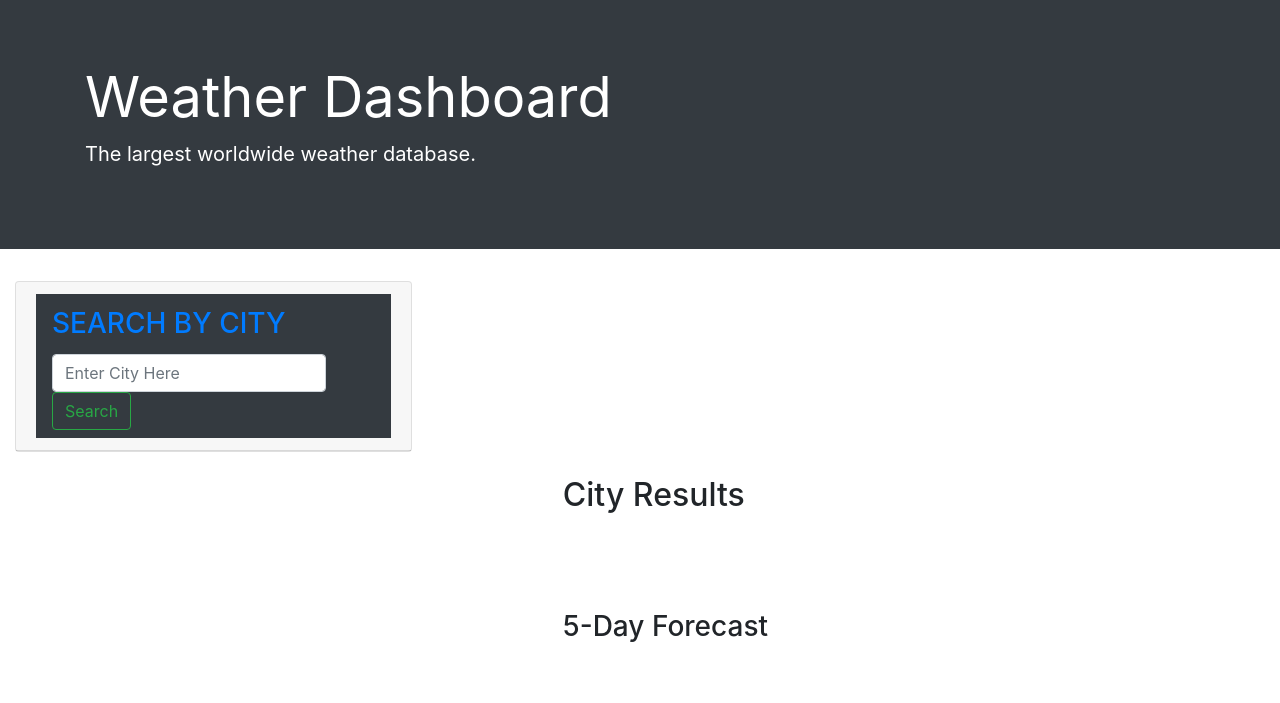
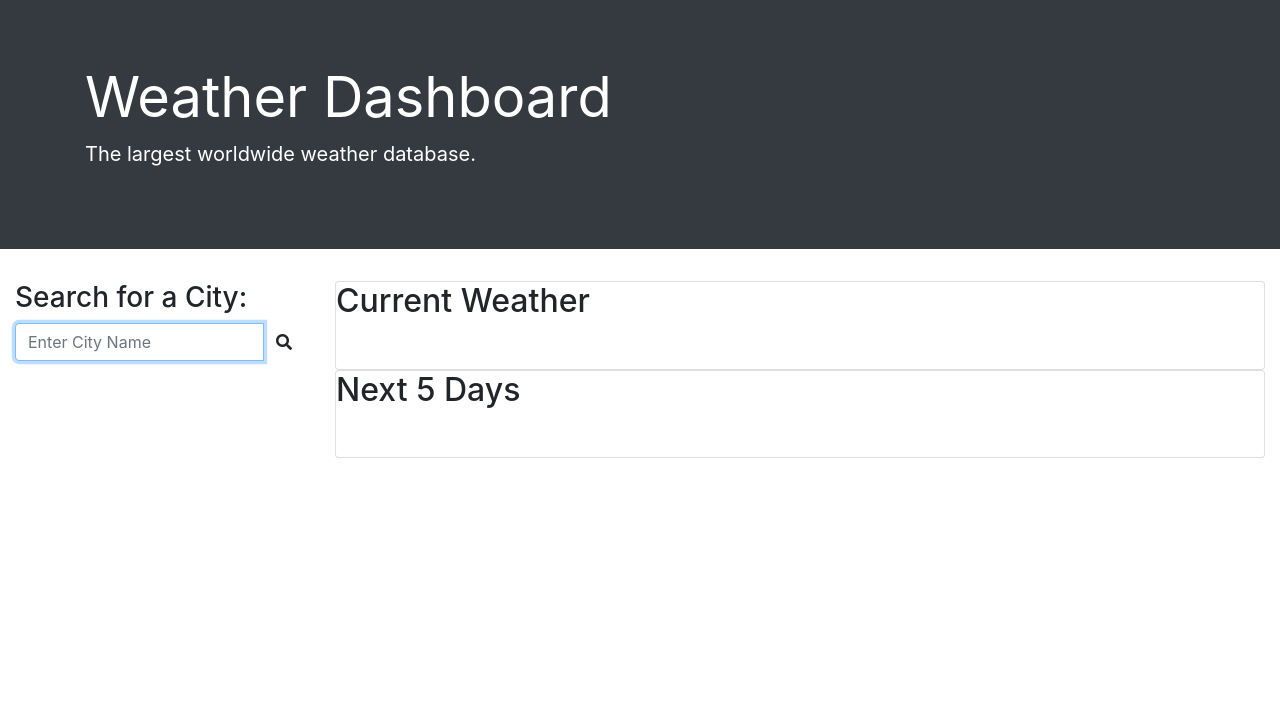
Before and after one commit to ilyublinsky/bcs-homework-assignment-6, a plain HTML site: page index.html in a window 1280 px wide. Shown: the top 703 px of the page. Drawn offline with nearby package versions, Linux system fonts and the light colour scheme.

Commit message:
got the current weather to render

```diff
--- a/index.html
+++ b/index.html
@@ -6,9 +6,9 @@
   <meta name="viewport" content="width=device-width, initial-scale=1.0">
   <meta http-equiv="X-UA-Compatible" content="ie=edge">
 
+  <link rel="stylesheet" href="/style.css">
   <link rel="stylesheet" href="https://cdn.jsdelivr.net/npm/bootstrap@4.6.0/dist/css/bootstrap.min.css" integrity="sha384-B0vP5xmATw1+K9KRQjQERJvTumQW0nPEzvF6L/Z6nronJ3oUOFUFpCjEUQouq2+l" crossorigin="anonymous">
   <link rel="stylesheet" href="https://cdnjs.cloudflare.com/ajax/libs/font-awesome/5.11.2/css/all.min.css">
-  <link rel="stylesheet" href="/style.css">
 
     <i class="wi-forecast-io-thunderstorm: thunderstorm"></i>
     <title>Weather Dashboard</title>
@@ -23,84 +23,35 @@
   </div>
 </header>
   <!--City Search Button Fuction-->
-<main class="flex-row justify-space-between">
-  <div class="col-12 col-md-4">
-    <div class="card">
-      <h3 class="card-header text-uppercase">
-      <nav class="navbar navbar-primary bg-dark">
-      <a class="navbar-brand"><h3>
-      <i class="wi-forecast-io-thunderstorm: thunderstorm"></i>Search by City</h3></a>
-    <form class="form-inline">
-      <input class="form-control mr-sm-2" type="search" placeholder="Enter City Here" aria-label="Search">
-      <button class="btn btn-outline-success my-2 my-sm-0" type="submit">Search</button>
+    <div class="container-fluid">
+        <div class="row">
+            <aside class=" col-sm-3 sidebar">
+                <h3>Search for a City:</h3>
+                <form class="input-group mb-3">
+                    <input type="text" class="form-control" placeholder="Enter City Name" aria-label="Search City Name"
+                        aria-describedby="button" id="city" autofocus>
+                    <div class="input-group-append">
+                        <button class="btn" type="submit" id="button"><i
+                                class="fas fa-search"></i></button>
+                    </div>
                 </form>
-    </nav>
-  </div>
-<br>
+                <ul class=" list-group" id="search">
+                </ul>
+            </aside>
+            <div class="col-sm-9">
+                <div class="card current">
+                    <h2>Current Weather</h2>
+                    <div class="card-body" id="weather">
                     </div>
                 </div>
-</div>
-
-<ul class="list-group">
-
-</ul>
-
-<!--Results Container-->
-<aside class="container-result-body" id="results" style="float: right; margin-right: 40%; margin-bottom: 180%;">
-<h2 class="subtitle">City Results<span id="weather-search-option"></span></h2>
-<div id="results-container" class="list-group"></div>
-<div class="card-result-body">
-  <div class="row">
-      <div class="col" id="city-search-results">
-          <div class="row">
-              <div class="col">
-                  <span id="city-name" class="city-result"></span>
-              </div>
-          </div>
-          <div class="row">
-              <div class="col">
-                  <p id="temperature"></p>
-                  <img id="weatherIcon" src="placeholder" alt="">
-              </div>
-          </div>
-          <div class="row">
-              <div class="col">
-                  <p id="humidity"></p>
-              </div>
-          </div>
-          <div class="row">
-              <div class="col">
-                  <p id="windSpeed"></p>
-              </div>
-          </div>
-          <div class="row">
-              <div class="col">
-                  <p id="uvLight"></p>
-              </div>
-          </div>
-      </div>
-  </div>
-  <div class="row">
-      <div class="col">
-          <h3>5-Day Forecast</h3>
-      </div>
-  </div>
-  <br>
-  <br>
-  <!--5 Day Forecast-->
-  <div class="row">
-      <div class="col bg-dark rounded" id="fiveDayForecast"></div>
-      <div class="col bg-dark rounded" id="fiveDayForecast"></div>
-      <div class="col bg-dark rounded" id="fiveDayForecast"></div>
-      <div class="col bg-dark rounded" id="fiveDayForecast"></div>
-      <div class="col bg-dark rounded" id="fiveDayForecast"></div>
+                <div class="card forecast">
+                    <h2>Next 5 Days</h2>
+                    <div class="card-body card-deck" id="five-day-forecast">
                     </div>
                 </div>
             </div>
         </div>
     </div>
-</aside>
-</main>
 
 <script src="https://code.jquery.com/jquery-3.5.1.slim.min.js"
     integrity="sha384-DfXdz2htPH0lsSSs5nCTpuj/zy4C+OGpamoFVy38MVBnE+IbbVYUew+OrCXaRkfj"
--- a/script.js
+++ b/script.js
@@ -14,7 +14,7 @@ var weatherData;
         for (var i = 0; i < weatherData.length; i++) {
             var city = weatherData[i];
             var button = $("<button></button>");
-            button.addClass("btn btn-outline-light");
+            button.addClass("btn btn-outline-dark");
             button.text(city);
             $("#search").append(button);
         }
@@ -33,7 +33,7 @@ var weatherData;
             var card = $("<div class='card forecastCard'></div>");
             card.append("<h6>" + date + "</h6>");
             card.append("<p class='card-text'>" + "<img src=" + weatherIcon + "></img><br>Temp: " + temp + "°F<br>Humidity: " + humidity + "%</p>");
-            $("#5-day-forecast").append(card);
+            $("#five-day-forecast").append(card);
         }
     }
     function get(city) {
@@ -82,7 +82,7 @@ var weatherData;
                         uvDisplay.attr("style", "color:green;")
                     }
                     else if (uvData.current.uvi > 2 && uvData.current.uvi <= 5) {
-                        uvDisplay.attr("style", "color:oragne;")
+                        uvDisplay.attr("style", "color:orange;")
                     }
                     else if (uvData.current.uvi > 5 && uvData.current.uvi <= 7) {
                         uvDisplay.attr("style", "color:orange;")
@@ -121,7 +121,7 @@ var weatherData;
     function errForecast() {
         console.log("error");
     }
-        rander();
+        render();
 
     $("#button").on("click", function (event) {
         event.preventDefault();
```
Also changed, not shown: 2 other files. Lines whose indentation alone changed are shown as unchanged.
